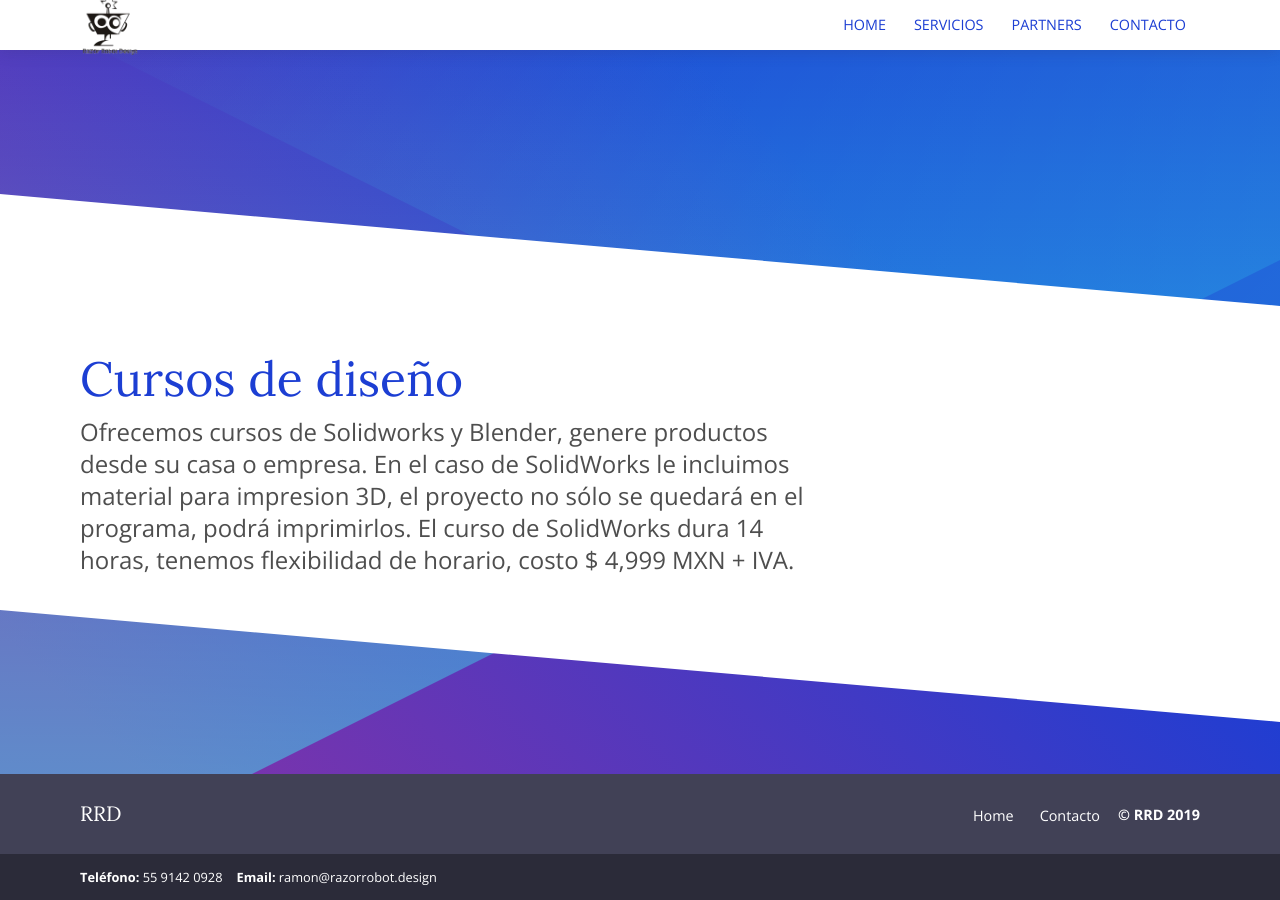
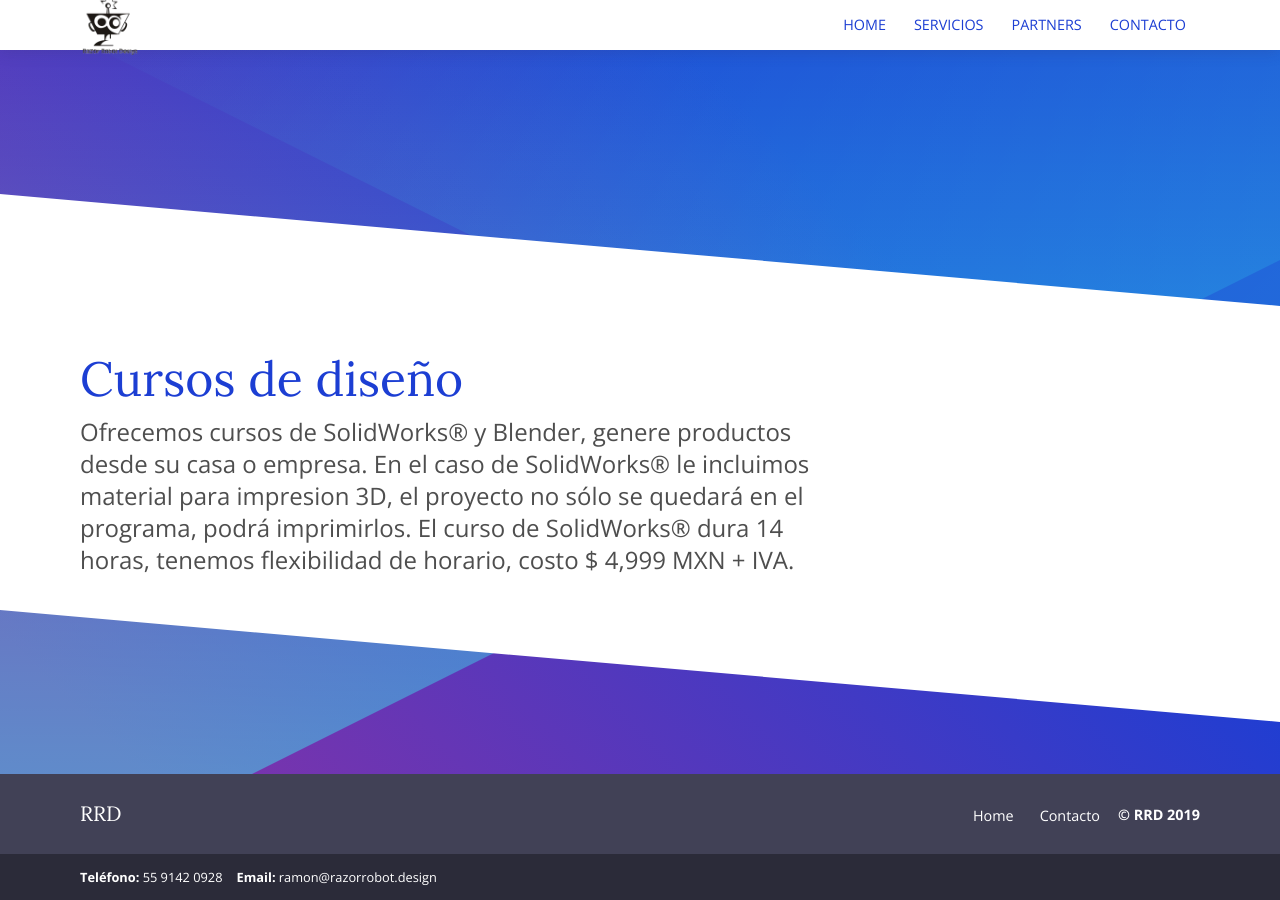
Before and after one commit to bay007/rrd, a Jekyll site: the page built from _services/3cursosdediseno.md, in a window 1280 px wide. Built offline with Jekyll 4.4.1, drawn with Linux system fonts in a browser that asks for light colours.

Commit message:
MArca registrada

```diff
--- a/_services/3cursosdediseno.md
+++ b/_services/3cursosdediseno.md
@@ -3,6 +3,6 @@ title: 'Cursos de diseño'
 image: '/services/default.png'
 ---
 
-Ofrecemos cursos de Solidworks y Blender, genere productos desde su casa o empresa.
-En el caso de SolidWorks le incluimos material para impresion 3D, el proyecto no sólo se quedará en el programa, podrá imprimirlos.
-El curso de SolidWorks dura 14 horas, tenemos flexibilidad de horario, costo $ 4,999 MXN + IVA.
+Ofrecemos cursos de SolidWorks® y Blender, genere productos desde su casa o empresa.
+En el caso de SolidWorks® le incluimos material para impresion 3D, el proyecto no sólo se quedará en el programa, podrá imprimirlos.
+El curso de SolidWorks® dura 14 horas, tenemos flexibilidad de horario, costo $ 4,999 MXN + IVA.
```
